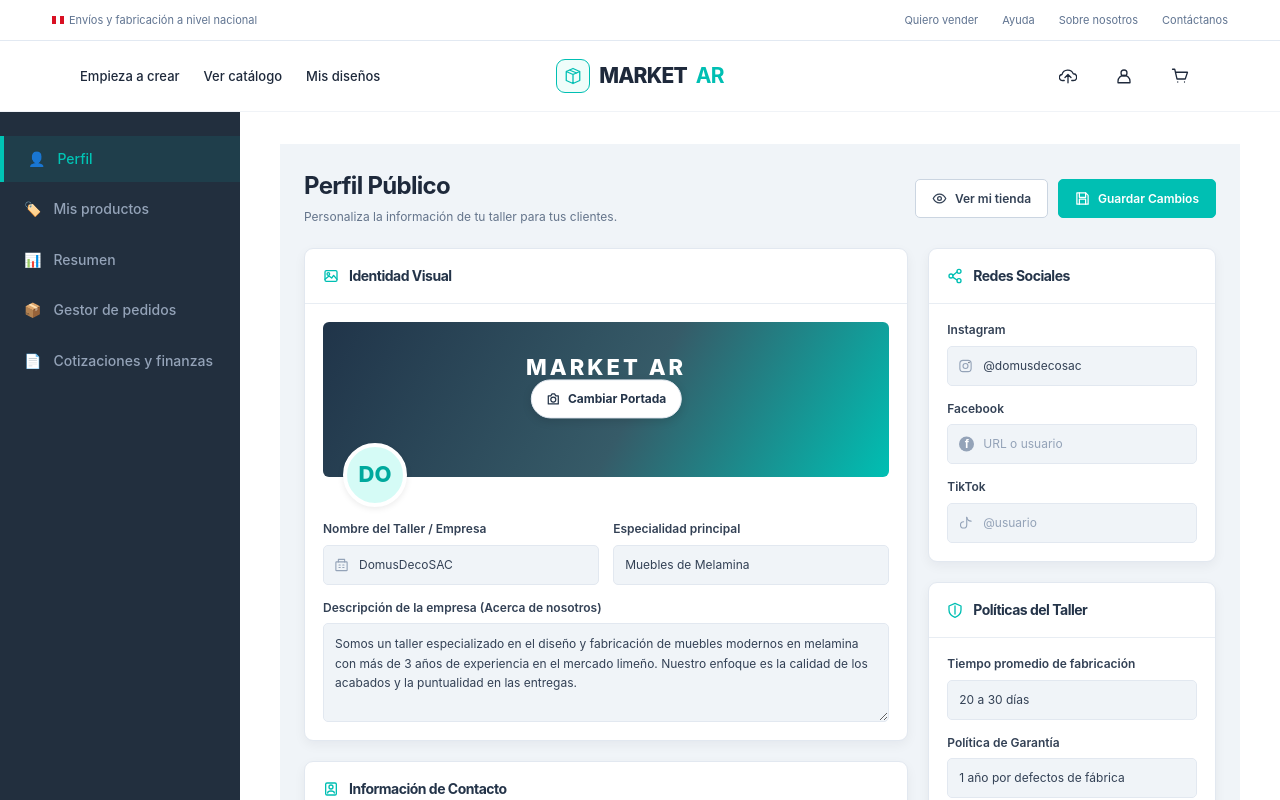
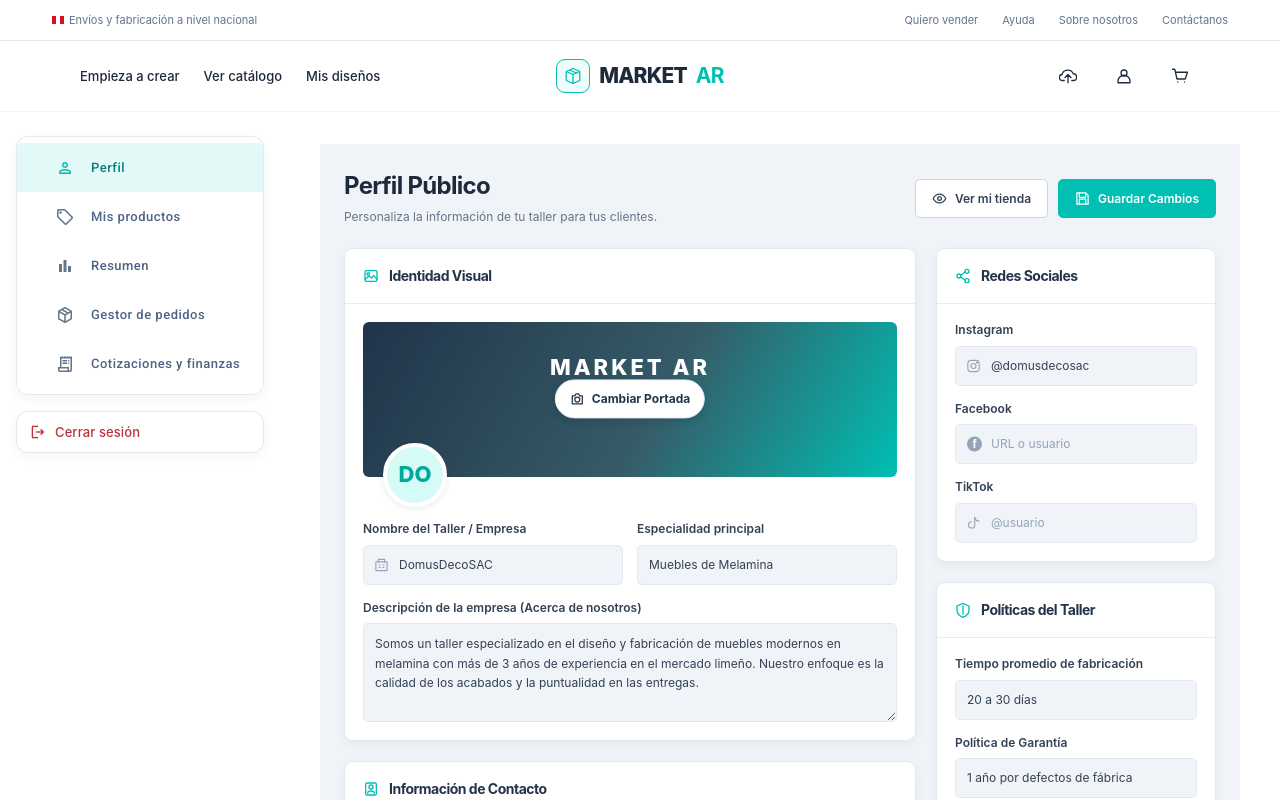
Before and after one commit to UpMarketReality/marketar-frontend, an Angular app: page /perfil-vendedor in a window 1280 px wide. Shown: the top 800 px of the page. Built offline with nearby package versions, Linux system fonts and the light colour scheme.

Commit message:
feat: Modificacion de barra de navegacion derecha para vendedor: archivos html, css y tp para ese componente

```diff
--- a/src/app/componentes/vendedor-layout-componente/vendedor-layout-componente.css
+++ b/src/app/componentes/vendedor-layout-componente/vendedor-layout-componente.css
@@ -1,55 +1,113 @@
 /* =========================================
-   LAYOUT Y SIDEBAR
+   LAYOUT Y SIDEBAR DEL VENDEDOR
+   Diseño de referencia: menú del comprador.
+   Paleta: teal #00bfb3, azul grisáceo #4e6483,
+   fondo activo verde menta #e3f9f7, borde #e2e8f0.
+   Componentes visuales: Angular Material (mat-nav-list)
 ========================================= */
 
 .app_layout {
   display: flex;
   min-height: calc(100vh - 90px);
+  background: #ffffff;
 }
 
+/* Columna lateral: mismo tono medio blanco de los componentes aledaños */
 .side_bar {
-  width: 240px;
-  min-width: 240px;
-  background-color: #222f3e;
+  width: 280px;
+  min-width: 280px;
   display: flex;
   flex-direction: column;
-  justify-content: space-between;
-  padding: 24px 0;
+  gap: 16px;
+  padding: 24px 16px;
+  background: #ffffff;
 }
 
+/* Tarjeta del menú */
 .side_nav {
-  display: flex;
-  flex-direction: column;
+  padding: 6px 0;
+  background: #ffffff;
+  border: 1px solid #e2e8f0;
+  border-radius: 12px;
+  box-shadow: 0 4px 12px rgb(26 46 72 / 5%);
+  overflow: hidden;
+
+  /* Tokens de Material para los ítems de la lista */
+  --mat-list-list-item-one-line-container-height: 49px;
+  --mat-list-list-item-container-shape: 0;
+  --mat-list-list-item-label-text-color: #4e6483;
+  --mat-list-list-item-label-text-size: 13px;
+  --mat-list-list-item-label-text-weight: 500;
+  --mat-list-list-item-leading-icon-color: #64748b;
+  --mat-list-list-item-leading-icon-size: 20px;
+
+  /* Sin capas de estado de Material: el color lo controla el CSS */
+  --mat-list-list-item-hover-state-layer-opacity: 0;
+  --mat-list-list-item-focus-state-layer-opacity: 0;
+
+  /* Indicador de elemento activo de Material: banda recta, sin redondeo */
+  --mat-list-active-indicator-shape: 0;
+  --mat-list-active-indicator-color: #e3f9f7;
 }
 
-.nav_item {
-  display: flex;
-  align-items: center;
-  padding: 12px 24px;
-  color: #94a3b8;
-  text-decoration: none;
-  font-size: 14px;
-  font-weight: 500;
-  gap: 12px;
-  margin-bottom: 4px;
+/* Ítem del menú: banda completa, como en la referencia */
+.side_nav .nav_item {
+  width: 100%;
+  margin: 0;
+  border-radius: 0;
+  padding: 12px 22px;
+  background: #ffffff;
+  transition: background-color 0.2s ease;
 }
 
-.nav_item:hover,
-.active_item {
-  background-color: rgba(0, 196, 181, 0.1);
-  color: #00c4b5;
-  border-left: 4px solid #00c4b5;
+.nav_item:hover {
+  --mat-list-list-item-container-color: #f3faf9;
+  background: #f3faf9;
 }
 
-.logout_container {
-  padding: 0 24px;
+/* Ítem activo: verde menta suave que se mantiene al hacer clic y al enfocar */
+.side_nav .nav_item.item_activo,
+.side_nav .nav_item.item_activo:hover,
+.side_nav .nav_item.item_activo:focus-visible {
+  --mat-list-list-item-label-text-color: #007e77;
+  --mat-list-list-item-leading-icon-color: #00bfb3;
+  --mat-list-list-item-container-color: #e3f9f7;
+  --mat-list-list-item-focus-state-layer-color: transparent;
+
+  /* Material pinta su propio fondo con más peso: se fuerza el color de la banda */
+  background-color: #e3f9f7 !important;
 }
 
-.logout_link {
-  color: #ef4444;
-  text-decoration: none;
-  font-size: 14px;
-  font-weight: 500;
+/* Cierre de sesión */
+.logout_container {
+  background: #ffffff;
+  border: 1px solid #e2e8f0;
+  border-radius: 12px;
+  box-shadow: 0 4px 12px rgb(26 46 72 / 5%);
+  overflow: hidden;
+}
+
+.logout_btn {
+  --mat-button-text-label-text-color: #bc3039;
+  --mat-button-text-label-text-size: 13px;
+  --mat-button-text-label-text-weight: 500;
+
+  width: 100%;
+  justify-content: flex-start;
+  padding: 17px 22px;
+  border-radius: 12px;
+  background: #ffffff;
+}
+
+.logout_btn:hover {
+  background: #fff6f6;
+}
+
+.logout_btn mat-icon {
+  margin-right: 8px;
+  font-size: 18px;
+  width: 18px;
+  height: 18px;
 }
 
 /* =========================================
--- a/src/app/componentes/vendedor-layout-componente/vendedor-layout-componente.html
+++ b/src/app/componentes/vendedor-layout-componente/vendedor-layout-componente.html
@@ -1,59 +1,64 @@
-
 <div class="app_layout">
   <!-- Barra lateral del vendedor -->
   <aside class="side_bar">
 
-    <nav class="side_nav">
+    <mat-nav-list class="side_nav" aria-label="Menú del vendedor">
+
       <!-- MAR-13: PERFIL PUBLICO DEL VENDEDOR -->
-      <a routerLink="/perfil-vendedor"
-         routerLinkActive="active_item"
+      <a mat-list-item
+         routerLink="/perfil-vendedor"
+         routerLinkActive="item_activo"
+         [routerLinkActiveOptions]="{ exact: true }"
          class="nav_item">
-        <span class="nav_icon">👤</span>
+        <mat-icon matListItemIcon>person</mat-icon>
         Perfil
       </a>
 
       <!-- MIS PRODUCTOS -->
-      <a routerLink="/perfil-vendedor/productos"
-         routerLinkActive="active_item"
+      <a mat-list-item
+         routerLink="/perfil-vendedor/productos"
+         routerLinkActive="item_activo"
          class="nav_item">
-        <span class="nav_icon">🏷️</span>
+        <mat-icon matListItemIcon>sell</mat-icon>
         Mis productos
       </a>
 
       <!-- RESUMEN GENERAL -->
-      <a routerLink="/perfil-vendedor/resumen"
-         routerLinkActive="active_item"
+      <a mat-list-item
+         routerLink="/perfil-vendedor/resumen"
+         routerLinkActive="item_activo"
          class="nav_item">
-        <span class="nav_icon">📊</span>
+        <mat-icon matListItemIcon>bar_chart</mat-icon>
         Resumen
       </a>
 
       <!-- GESTOR DE PEDIDOS -->
-      <a routerLink="/perfil-vendedor/gestor-pedidos"
-         routerLinkActive="active_item"
+      <a mat-list-item
+         routerLink="/perfil-vendedor/gestor-pedidos"
+         routerLinkActive="item_activo"
          class="nav_item">
-        <span class="nav_icon">📦</span>
+        <mat-icon matListItemIcon>package_2</mat-icon>
         Gestor de pedidos
       </a>
 
       <!-- MAR-12: COTIZACIONES Y FINANZAS -->
-      <a routerLink="/perfil-vendedor/cotizaciones"
-         routerLinkActive="active_item"
+      <!-- Pendiente de integrar su componente -->
+      <a mat-list-item
+         routerLink="/perfil-vendedor/cotizaciones"
+         routerLinkActive="item_activo"
          class="nav_item">
-      <!-- COTIZACIONES Y FINANZAS -->
-      <!-- Pendiente de integrar su componente -->
-        <span class="nav_icon">📄</span>
+        <mat-icon matListItemIcon>receipt_long</mat-icon>
         Cotizaciones y finanzas
       </a>
 
-
-    </nav>
+    </mat-nav-list>
 
     <!-- CERRAR SESION -->
     <div class="logout_container">
-      <a href="#" class="logout_link">
+      <button matButton="text" type="button" class="logout_btn">
+        <mat-icon>logout</mat-icon>
         Cerrar sesión
-      </a>
+      </button>
     </div>
 
   </aside>
```
Also changed, not shown: src/app/componentes/vendedor-layout-componente/vendedor-layout-componente.ts (+11 -8 lines).
